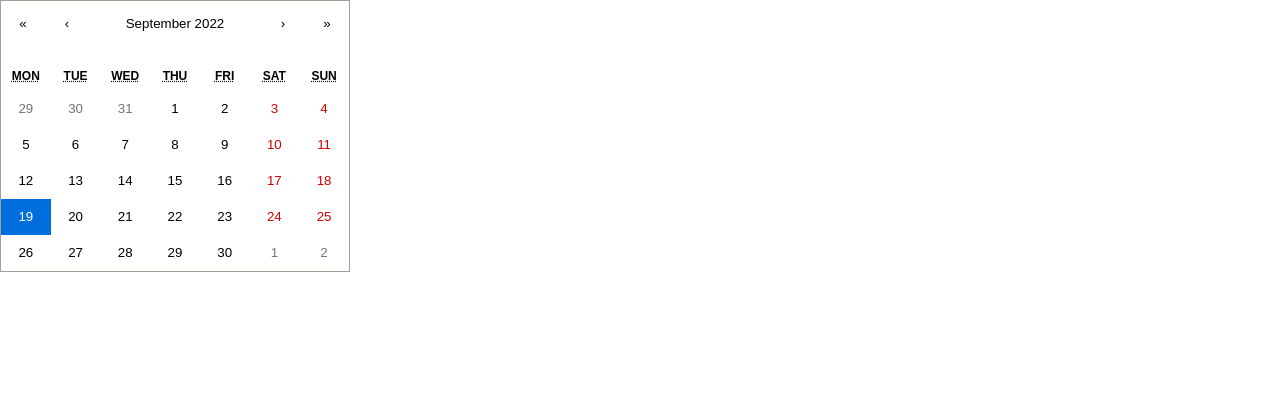
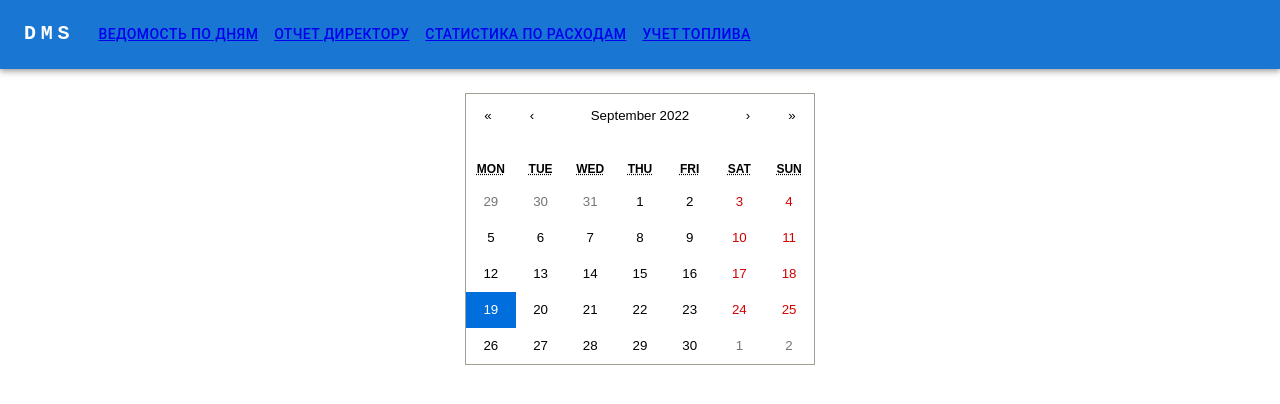
Before and after one commit to nastyasap/dms_work, a React (Create React App) app: page / in a window 1280 px wide. Shown: the top 404 px of the page. Built offline with nearby package versions, Linux system fonts and the light colour scheme.

Commit message:
navBar added

```diff
--- a/src/App/App.tsx
+++ b/src/App/App.tsx
@@ -3,13 +3,15 @@ import './App.css';
 import {DailyTable} from '../components/Table/DailyTable';
 import {CalendarWithData} from '../components/Calendar/Calendar';
 import { Routes, Route } from 'react-router-dom';
+import {AppNavBar} from '../components/AppBar/AppNavBar';
 
 export const App = () => {
     return (
         <div className="App">
+            <AppNavBar/>
             <Routes>
                 <Route path={'/'} element={<CalendarWithData/>}/>
-                <Route path={'/dailyTable:id'} element={<DailyTable/>}/>
+                <Route path={'/dailyTable:date:isMorning'} element={<DailyTable/>}/>
             </Routes>
         </div>
     );
--- a/src/bll/sagas/dailyTable-saga.ts
+++ b/src/bll/sagas/dailyTable-saga.ts
@@ -20,7 +20,8 @@ function* updateRowInDailyTable({payload}: ReturnType<typeof dailyTableSlice.act
 
 
 export function* dailyTableSaga() {
-    yield all([takeLatest(dailyTableSlice.actions.loadTableRequest.type, fetchDailyTable),
+    yield all([
+        takeLatest(dailyTableSlice.actions.loadTableRequest.type, fetchDailyTable),
         takeLatest(dailyTableSlice.actions.addRow.type, addRowToDailyTable),
         takeLatest(dailyTableSlice.actions.updateRow.type, updateRowInDailyTable),
     ])
--- /dev/null
+++ b/src/components/AppBar/AppNavBar.tsx
@@ -0,0 +1,54 @@
+import * as React from 'react';
+import AppBar from '@mui/material/AppBar';
+import Box from '@mui/material/Box';
+import Toolbar from '@mui/material/Toolbar';
+import Typography from '@mui/material/Typography';
+import Container from '@mui/material/Container';
+import Button from '@mui/material/Button';
+import {NavLink} from "react-router-dom";
+// import s from "./NavBar.module.css"
+
+const pages = [
+    <NavLink to="/">Ведомость по дням</NavLink>,
+    <NavLink to="/">Отчет директору</NavLink>,
+    <NavLink to="/">Статистика по расходам</NavLink>,
+    <NavLink to="/">Учет топлива</NavLink>];
+
+export const AppNavBar = () => {
+    return (
+        <AppBar position="static" sx={{marginBottom: 3}}>
+            <Container maxWidth="xl">
+                <Toolbar disableGutters>
+                    <Typography
+                        variant="h6"
+                        noWrap
+                        component="a"
+                        href="/"
+                        sx={{
+                            mr: 2,
+                            display: {xs: 'none', md: 'flex'},
+                            fontFamily: 'monospace',
+                            fontWeight: 700,
+                            letterSpacing: '.3rem',
+                            color: 'inherit',
+                            textDecoration: 'none',
+                        }}
+                    >
+                        DMS
+                    </Typography>
+
+                    <Box sx={{flexGrow: 1, display: {xs: 'inherit', md: 'flex'}}}>
+                        {pages.map((page, key) => (
+                            <Button
+                                key={key}
+                                sx={{my: 2, color: 'white', display: 'block'}}
+                            >
+                                {page}
+                            </Button>
+                        ))}
+                    </Box>
+                </Toolbar>
+            </Container>
+        </AppBar>
+    );
+};
--- a/src/components/Calendar/Calendar.module.scss
+++ b/src/components/Calendar/Calendar.module.scss
@@ -1,81 +1,5 @@
-.container {
-  max-width: 900px;
-  margin: auto;
-  margin-top: 20px;
-  background-color: #d4f7d4;
-  padding: 10px;
-  border-radius: 3px;
-  /* ~~~ navigation styles ~~~ */
-  .react-calendar__navigation {
-    display: flex;
-
-    .react-calendar__navigation__label {
-      font-weight: bold;
-    }
-
-    .react-calendar__navigation__arrow {
-      flex-grow: 0.333;
-    }
-  }
-
-  /* ~~~ label styles ~~~ */
-  .react-calendar__month-view__weekdays {
-    text-align: center;
-  }
-
-  /* ~~~ button styles ~~~ */
-  button {
-    background-color: #6f876f;
-    border: 0;
-    margin: 2px;
-    border-radius: 3px;
-    color: white;
-    padding: 5px 0;
-    width: content-box;
-
-    &:hover {
-      background-color: #556b55;
-    }
-
-    &:active {
-      background-color: #a5c1a5;
-    }
-  }
-
-  /* ~~~ day grid styles ~~~ */
-  .react-calendar__month-view__days {
-    display: grid;
-    grid-template-columns: 12% 12% 12% 12% 12% 12% 12%;
-
-    .react-calendar__tile {
-      max-width: initial;
-    }
-
-    .react-calendar__tile--range {
-      box-shadow: 0 0 6px 2px black;
-    }
-  }
-
-  /* ~~~ neighboring month & weekend styles ~~~ */
-  .react-calendar__month-view__days__day--neighboringMonth {
-    opacity: 0.7;
-  }
-
-  .react-calendar__month-view__days__day--weekend {
-    color: #dfdfdf;
-  }
-
-  /* ~~~ other view styles ~~~ */
-  .react-calendar__year-view__months, .react-calendar__decade-view__years, .react-calendar__century-view__decades {
-    display: grid !important;
-    grid-template-columns: 20% 20% 20% 20% 20%;
-
-    &.react-calendar__year-view__months {
-      grid-template-columns: 33.3% 33.3% 33.3%;
-    }
-
-    .react-calendar__tile {
-      max-width: initial !important;
-    }
-  }
+.container{
+  display: flex;
+  flex-direction: column;
+  align-items: center;
 }
--- a/src/components/Calendar/Calendar.tsx
+++ b/src/components/Calendar/Calendar.tsx
@@ -1,10 +1,8 @@
-import React, { useState } from 'react';
+import React, {useState} from 'react';
 import Calendar from 'react-calendar';
-// import s from './Calendar.module.scss'
+import s from './Calendar.module.scss'
 import 'react-calendar/dist/Calendar.css'
-import {DailyTable} from '../Table/DailyTable';
-import {Link, useNavigate} from 'react-router-dom';
-import {Navigate} from 'react-router-dom';
+import {useNavigate} from 'react-router-dom';
 
 export const CalendarWithData = () => {
     const navigate = useNavigate()
@@ -17,12 +15,12 @@ export const CalendarWithData = () => {
 
     }
     return (
-        <div className={''}>
+        <div className={s.container}>
             <Calendar  onChange={onChangeHandler} value={value} calendarType={'ISO 8601'}/>
             {editMode &&
                 <div>
-                    <button onClick={() => navigate('/dailyTable')}>Утро</button>
-                    <button>Вечер</button>
+                    <button onClick={() => navigate(`/dailyTable:${value}:1`)}>Утро</button>
+                    <button onClick={() => navigate(`/dailyTable:${value}:0`)}>Вечер</button>
                 </div>
             }
         </div>
--- a/src/components/Table/DailyTable.tsx
+++ b/src/components/Table/DailyTable.tsx
@@ -16,6 +16,7 @@ import {StyledTableCell} from './StyledTable';
 const TABLE_CELLS = ['Номер авто', 'ФИО водителя', 'Наличные за смену', 'Борт', 'Мойка', 'Газ', 'Бензин', 'Другие расходы', 'Аванс', 'Итого']
 
 export const DailyTable = () => {
+
     const data = useSelector(getTable)
     const dispatch = useDispatch()
 
```
